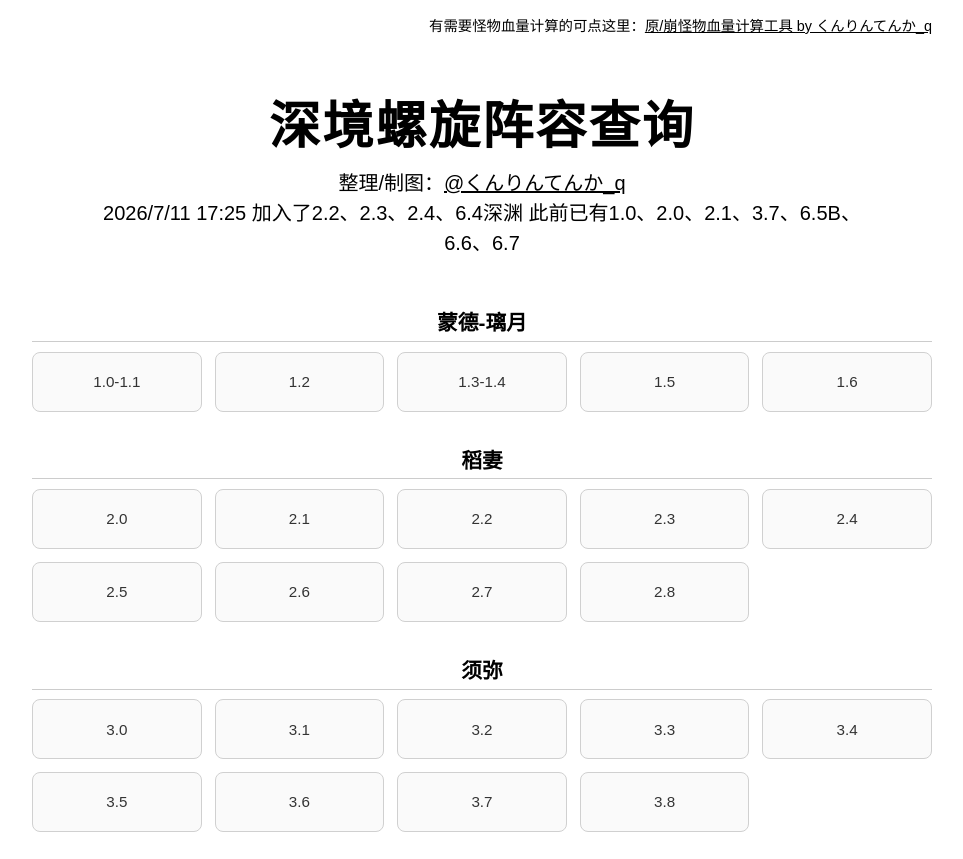
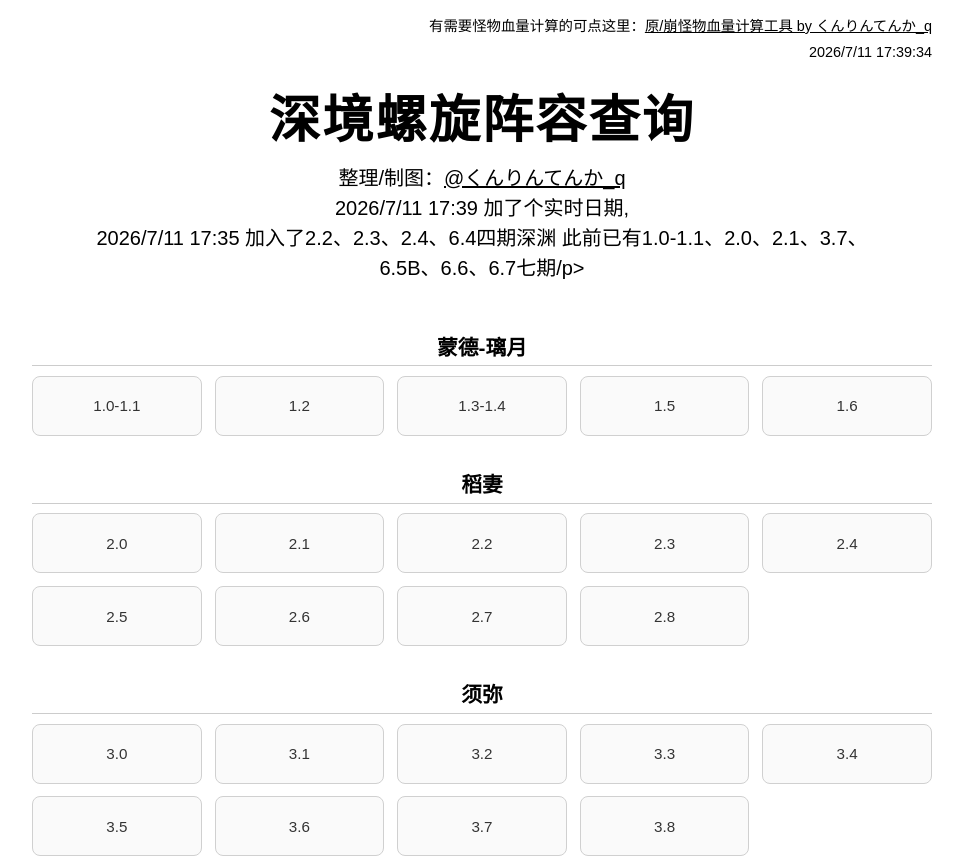
Before and after one commit to JuNltJuNlt/Enemy-Lineup-Inquiry, a plain HTML site: page index.html in a window 1280 px wide. Shown: the top 859 px of the page, without its empty margins (158-1121 px from the left). Drawn offline with Linux system fonts and the light colour scheme.

Commit message:
Update index.html

```diff
--- a/index.html
+++ b/index.html
@@ -20,14 +20,21 @@
       align-items: center;
       justify-content: flex-start;
       padding: 0 1.5rem 3rem;
-      position: relative;
+    }
+
+    .top-bar {
+      width: 100%;
+      max-width: 900px;
+      display: flex;
+      justify-content: flex-end;
+      padding-top: 1rem;
+    }
+
+    .top-right-group {
+      text-align: right;
     }
 
     .top-right-note {
-      width: 100%;
-      max-width: 900px;
-      text-align: right;
-      padding-top: 1rem;
       font-family: 'PingFang SC', 'Hiragino Sans GB', 'Microsoft YaHei', '微软雅黑', sans-serif;
       font-weight: 400;
       font-size: 0.9rem;
@@ -40,11 +47,20 @@
       text-decoration: underline;
     }
 
+    .top-left-time {
+      font-family: 'PingFang SC', 'Hiragino Sans GB', 'Microsoft YaHei', '微软雅黑', sans-serif;
+      font-weight: 400;
+      font-size: 0.9rem;
+      color: #000000;
+      line-height: 1.5;
+      margin-top: 0.3rem;
+    }
+
     .header-section {
       text-align: center;
       width: 100%;
       max-width: 800px;
-      padding-top: 3.5rem;
+      padding-top: 1.5rem;
       margin-bottom: 2.5rem;
     }
 
@@ -140,13 +156,24 @@
     }
 
     @media (max-width: 550px) {
+      .top-bar {
+        justify-content: center;
+      }
+
+      .top-right-group {
+        text-align: center;
+      }
+
       .top-right-note {
-        text-align: center;
+        font-size: 0.8rem;
+      }
+
+      .top-left-time {
         font-size: 0.8rem;
       }
 
       .header-section {
-        padding-top: 1.5rem;
+        padding-top: 1.2rem;
       }
 
       .main-title {
@@ -179,14 +206,19 @@
   </style>
 </head>
 <body>
-  <div class="top-right-note">
-    有需要怪物血量计算的可点这里：<a href="https://junltjunlt.github.io/HP-Calculator-JuNltJuNlt/" target="_blank" rel="noopener noreferrer">原/崩怪物血量计算工具 by くんりんてんか_q</a>
+  <div class="top-bar">
+    <div class="top-right-group">
+      <div class="top-right-note">
+        有需要怪物血量计算的可点这里：<a href="https://junltjunlt.github.io/HP-Calculator-JuNltJuNlt/" target="_blank" rel="noopener noreferrer">原/崩怪物血量计算工具 by くんりんてんか_q</a>
+      </div>
+      <div class="top-left-time" id="beijingTime"></div>
+    </div>
   </div>
 
   <div class="header-section">
     <h1 class="main-title">深境螺旋阵容查询</h1>
     <p class="sub-credit">整理/制图：<a href="https://space.bilibili.com/630367190?spm_id_from=333.788.0.0" target="_blank" rel="noopener noreferrer">@くんりんてんか_q</a></p>
-    <p class="sub-text">2026/7/11 17:25 加入了2.2、2.3、2.4、6.4深渊 此前已有1.0、2.0、2.1、3.7、6.5B、6.6、6.7</p>
+    <p class="sub-text">2026/7/11 17:39 加了个实时日期,<br>2026/7/11 17:35 加入了2.2、2.3、2.4、6.4四期深渊 此前已有1.0-1.1、2.0、2.1、3.7、6.5B、6.6、6.7七期/p>
   </div>
 
   <div class="categories-wrapper" id="categoriesContainer"></div>
@@ -242,6 +274,20 @@
 
       container.innerHTML = htmlString;
     })();
+
+    function updateBeijingTime() {
+      var now = new Date();
+      var options = { timeZone: 'Asia/Shanghai' };
+      var beijingTime = now.toLocaleString('zh-CN', options);
+      var parts = beijingTime.split(' ');
+      var datePart = parts[0].replace(/\//g, '/');
+      var timePart = parts[1];
+      var formattedTime = datePart + ' ' + timePart;
+      document.getElementById('beijingTime').textContent = formattedTime;
+    }
+
+    updateBeijingTime();
+    setInterval(updateBeijingTime, 1000);
   </script>
 </body>
 </html>
```
